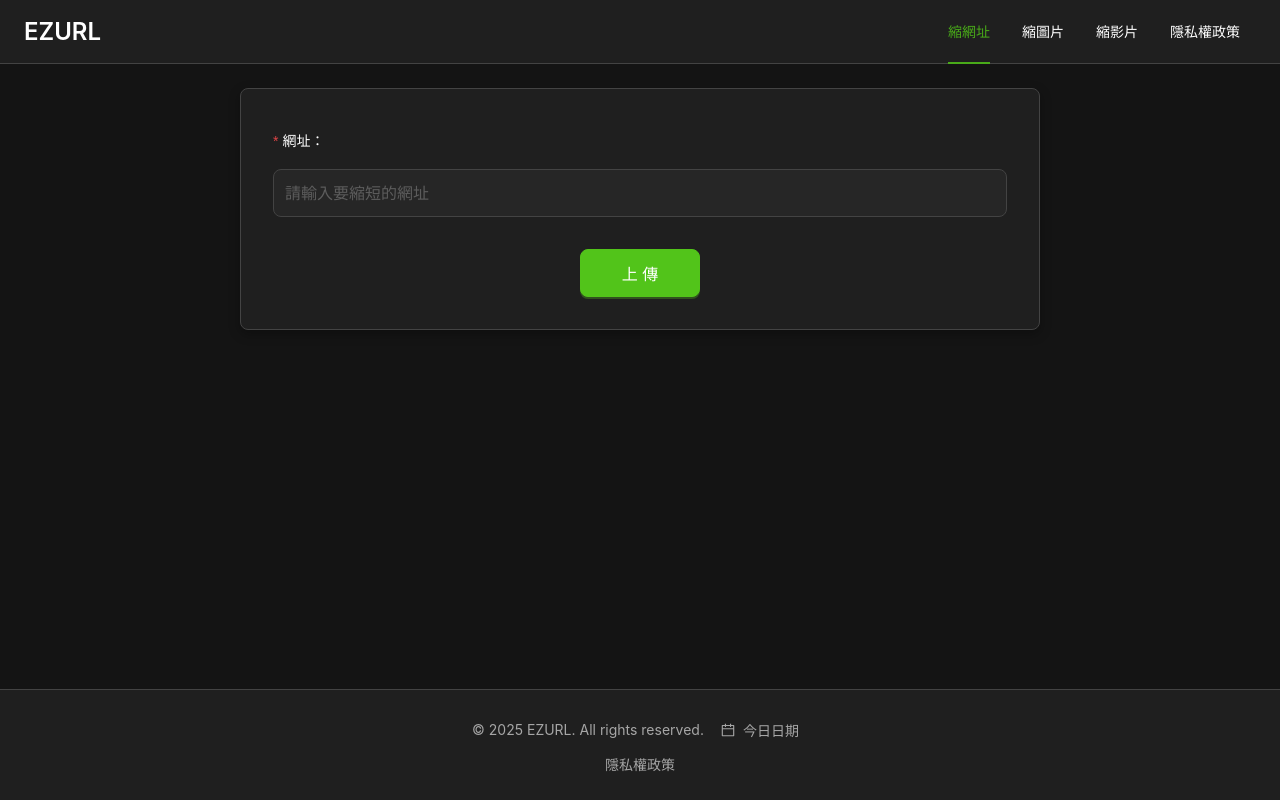
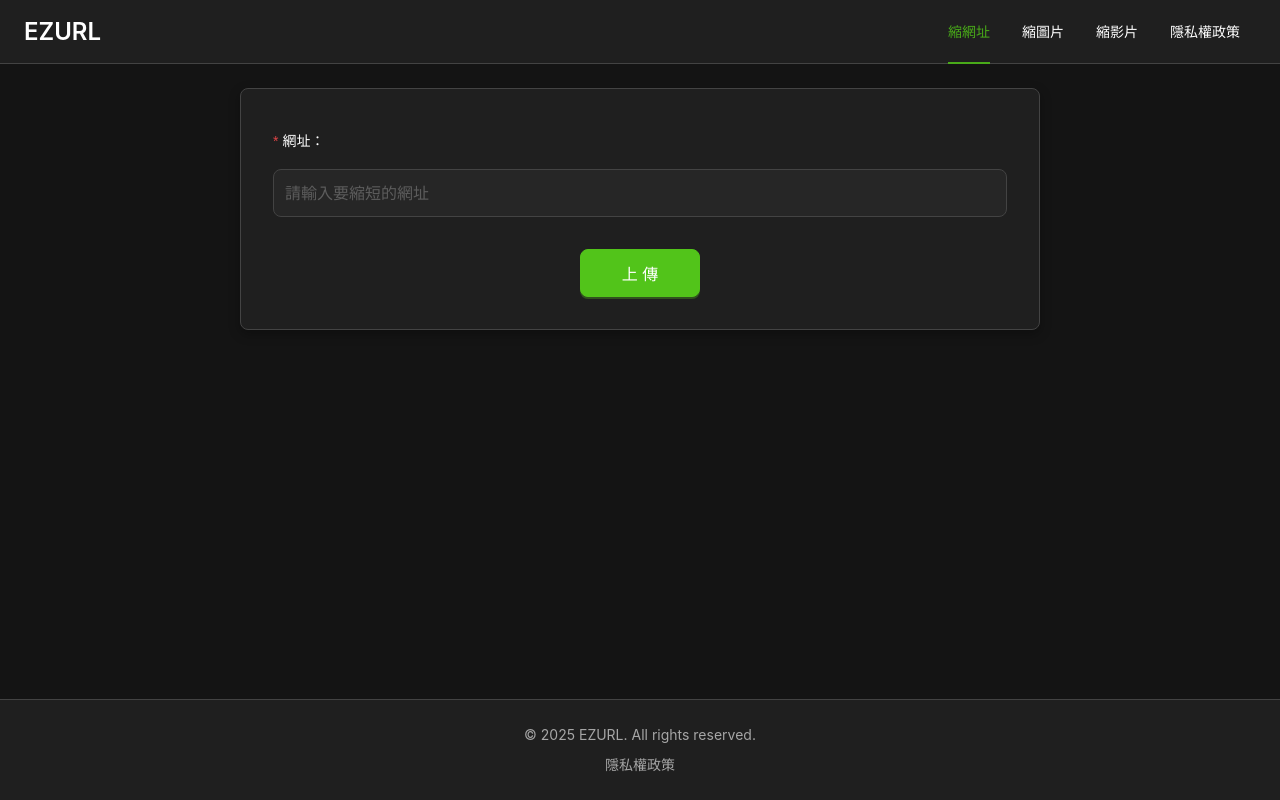
Before and after one commit to TzuChaoHuang/Frontend, a React (Vite) app: page / in a window 1280 px wide. Built offline with nearby package versions, Linux system fonts and the light colour scheme.

Commit message:
fix:footer多一個button修正

```diff
--- a/src/App.tsx
+++ b/src/App.tsx
@@ -213,19 +213,7 @@
               <Text style={{ color: "#a6a6a6" }}>
                 © {new Date().getFullYear()} EZURL. All rights reserved.
               </Text>
-              <Button
-                type="link"
-                icon={<CalendarOutlined />}
-                onClick={toggleDate}
-                style={{
-                  color: "#a6a6a6",
-                  display: "flex",
-                  alignItems: "center",
-                  padding: "4px 8px",
-                }}
-              >
-                今日日期
-              </Button>
+
             </Space>
             {dateVisible && (
               <Text style={{ color: "#52c41a", fontSize: "16px" }}>
```
